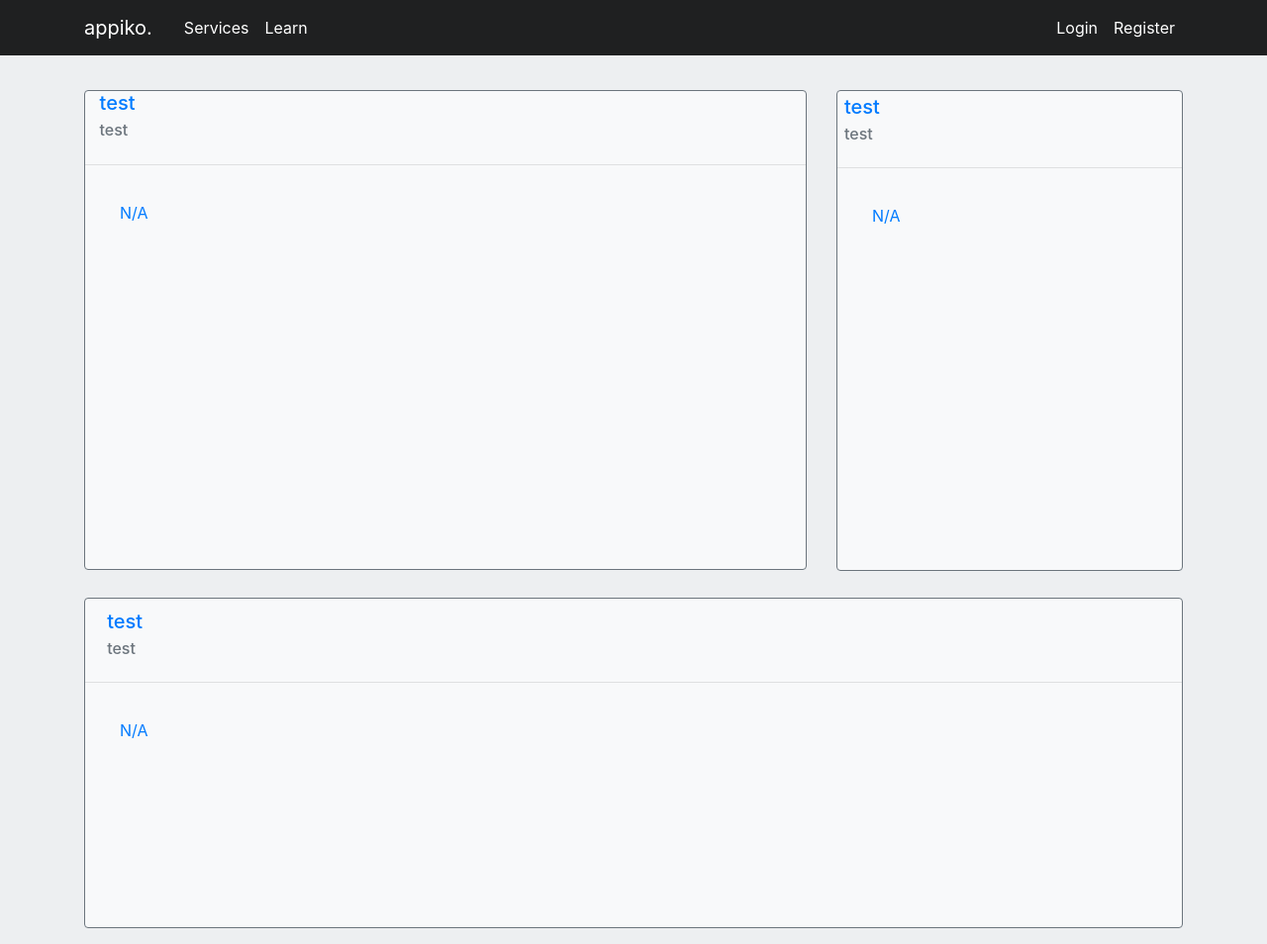
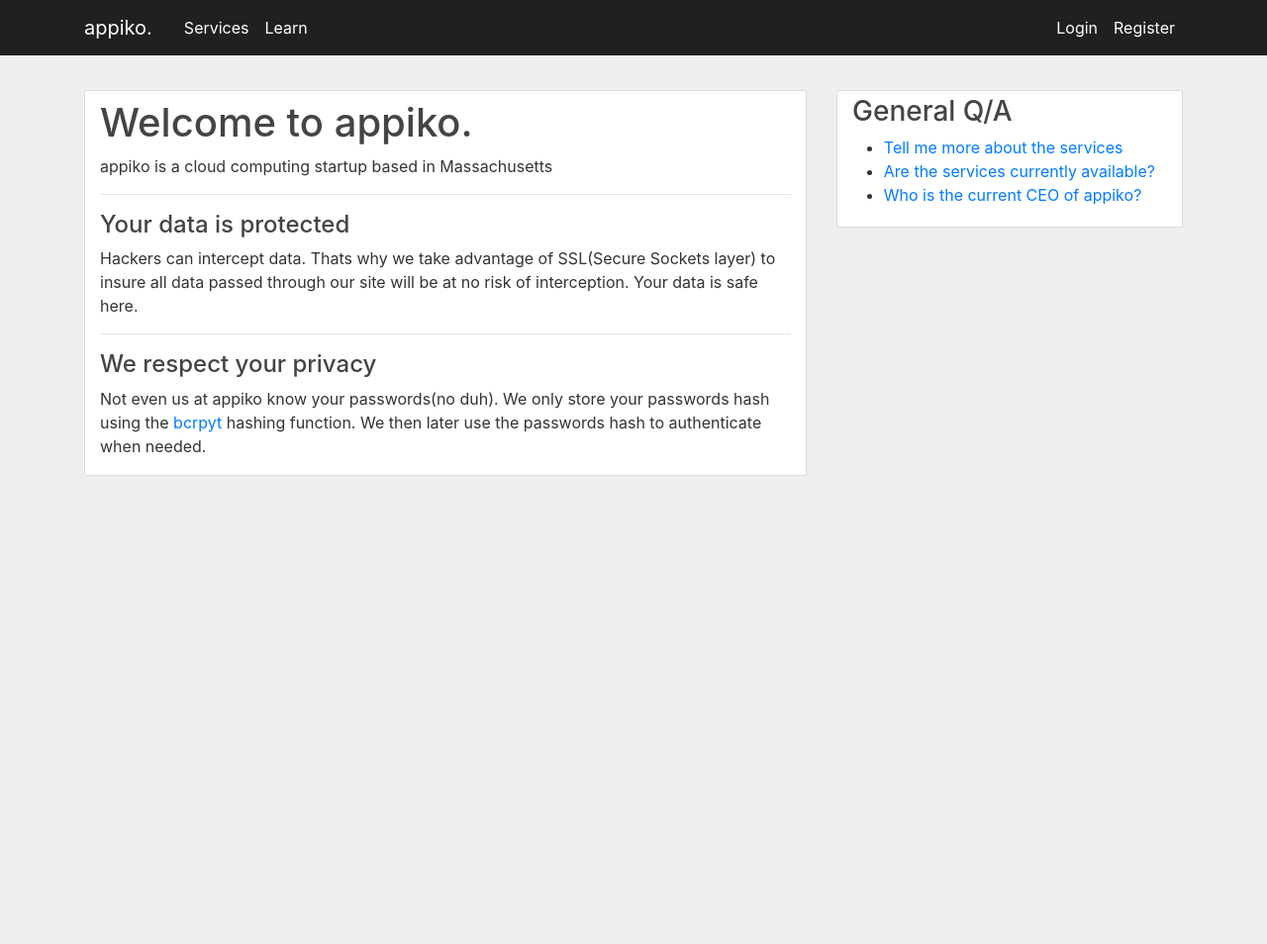
Before and after one commit to appiko-dev/appiko-webapp, a Flask app: page / in a window 1280 px wide. Shown: the whole page at 99% size. After the commit the page ends 481 px from the top, so only its background shows below. Run offline with Flask 2, Linux system fonts and the light colour scheme.

Commit message:
UI updates

```diff
--- a/appiko_webapp/models.py
+++ b/appiko_webapp/models.py
@@ -9,7 +9,6 @@ def load_user(user_id):
 
 
 class User(db.Model, UserMixin):
-    # unique id for our user
     id = db.Column(db.Integer, primary_key=True)
     username = db.Column(db.String(20), unique=True, nullable=False)
     email = db.Column(db.String(120), unique=True, nullable=False)
--- a/appiko_webapp/routes.py
+++ b/appiko_webapp/routes.py
@@ -1,4 +1,4 @@
-from flask import render_template, url_for, flash, redirect
+from flask import render_template, url_for, flash, redirect, request
 from appiko_webapp import app, db, bcrypt
 from appiko_webapp.forms import RegistrationForm, LoginForm
 from appiko_webapp.models import User
@@ -75,8 +75,9 @@ def login():
         user = User.query.filter_by(email=form.email.data).first()
         if user and bcrypt.check_password_hash(user.password, form.password.data):
             login_user(user, remember=form.remember.data)
+            next_page = request.args.get("next")
             flash("You have been logged in!", "success")
-            return redirect(url_for("home"))
+            return redirect(next_page) if next_page else redirect(url_for("home"))
         else:
             flash(
                 "Login Failed, please check the email and password then try again.", "danger")
--- a/appiko_webapp/templates/home.html
+++ b/appiko_webapp/templates/home.html
@@ -8,7 +8,7 @@
 
 {% block content %}
 
-<main role="main" class="container">
+<div class="container">
   <div class="row">
     <div class="col-md-12" style="padding-bottom: 1%;">
       {% with messages = get_flashed_messages(with_categories=true) %}
@@ -21,53 +21,36 @@
       {% endif %}
       {% endwith %}
     </div>
-    <div class="col-md-8">
-      <div class="card border-secondary bg-light mb-3" style="padding-bottom: 45%;">
-        <div class="content" style="padding-left: 2%;">
-          <h5 class="card-title"><a href="#" style="text-decoration: none;">test</a></h5>
-          <h6 class="card-subtitle mb-2 text-muted">test</h6>
-        </div>
+    <div class="col-md-8" style="padding-bottom: 5%;">
+      <div class="container"
+        style="background-color: #fff; border: rgb(218 218 218); border-width: 1px; border-radius: 2px; border-style: solid; padding-top: 1%; padding-bottom: 1px;">
+        <h1>Welcome to appiko.</h1>
+        <p>appiko is a cloud computing startup based in Massachusetts</p>
         <hr>
-        <div class="container">
-          <div class="card-body">
-            <!-- <p class="card-text">N/A</p> -->
-            <a href="#" class="card-link">N/A</a>
-          </div>
-        </div>
+        <h4>Your data is protected</h4>
+        <p>Hackers can intercept data. Thats why we take advantage of SSL(Secure Sockets layer) to insure all data
+          passed through our site will be at no risk of interception. Your data is safe here.</p>
+        <hr>
+        <h4>We respect your privacy</h4>
+        <p>Not even us at appiko know your passwords(no duh). We only store your passwords hash using the <a
+            href="https://en.wikipedia.org/wiki/Bcrypt">bcrpyt</a> hashing function. We then later use the passwords
+          hash to authenticate when needed.
+        </p>
       </div>
     </div>
     <div class="col-md-4">
-      <div class="card border-secondary bg-light mb-3" style="padding-top: 1%; padding-bottom: 93%;">
-        <div class="content" style="padding-left: 2%;">
-          <h5 class="card-title"><a href="#" style="text-decoration: none;">test</a></h5>
-          <h6 class="card-subtitle mb-2 text-muted">test</h6>
-        </div>
-        <hr>
-        <div class="container">
-          <div class="card-body">
-            <!-- <p class="card-text">N/A</p> -->
-            <a href="#" class="card-link">N/A</a>
-          </div>
-        </div>
-      </div>
-    </div>
-    <div class="col-md-12" style="padding-top: 1%;">
-      <div class="card border-secondary bg-light mb-3" style="padding-top: 1%; padding-bottom: 15%;">
-        <div class="content" style="padding-left: 2%;">
-          <h5 class="card-title"><a href="#" style="text-decoration: none;">test</a></h5>
-          <h6 class="card-subtitle mb-2 text-muted">test</h6>
-        </div>
-        <hr>
-        <div class="container">
-          <div class="card-body">
-            <!-- <p class="card-text">N/A</p> -->
-            <a href="#" class="card-link">N/A</a>
-          </div>
-        </div>
+      <div class="container"
+        style="background-color: #fff; border: rgb(218 218 218); border-width: 1px; border-radius: 2px; border-style: solid; padding-top: 1%; padding-bottom: 1%;">
+        <h3>General Q/A</h3>
+        <ul style="padding-left: 10%;">
+          <li><a href="#">Tell me more about the services</a></li>
+          <li><a href="#">Are the services currently available?</a></li>
+          <li><a href="#">Who is the current CEO of appiko?</a></li>
+        </ul>
       </div>
     </div>
   </div>
-</main>
+</div>
 
 
 {% endblock content %}
--- a/appiko_webapp/templates/learn.html
+++ b/appiko_webapp/templates/learn.html
@@ -29,7 +29,7 @@
                 </div>
                 <hr>
                 <div class="card-body">
-                    <h5>Learn about how you can implement Blockchain.</h5>
+                    <h5>Learn about how you can implement a Blockchain.</h5>
                 </div>
             </div>
         </div>
```
Also changed, not shown: appiko_webapp/templates/account.html (+47 -17 lines), appiko_webapp/site.db.
